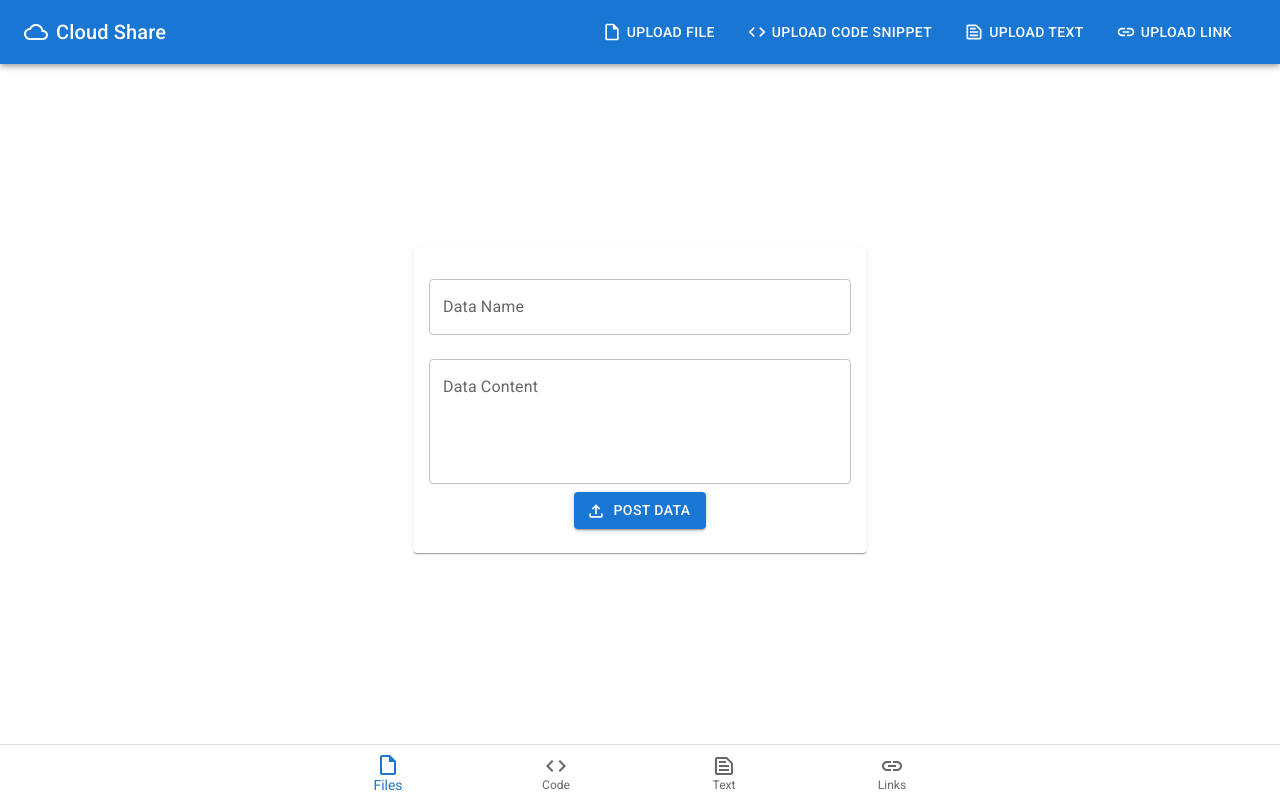
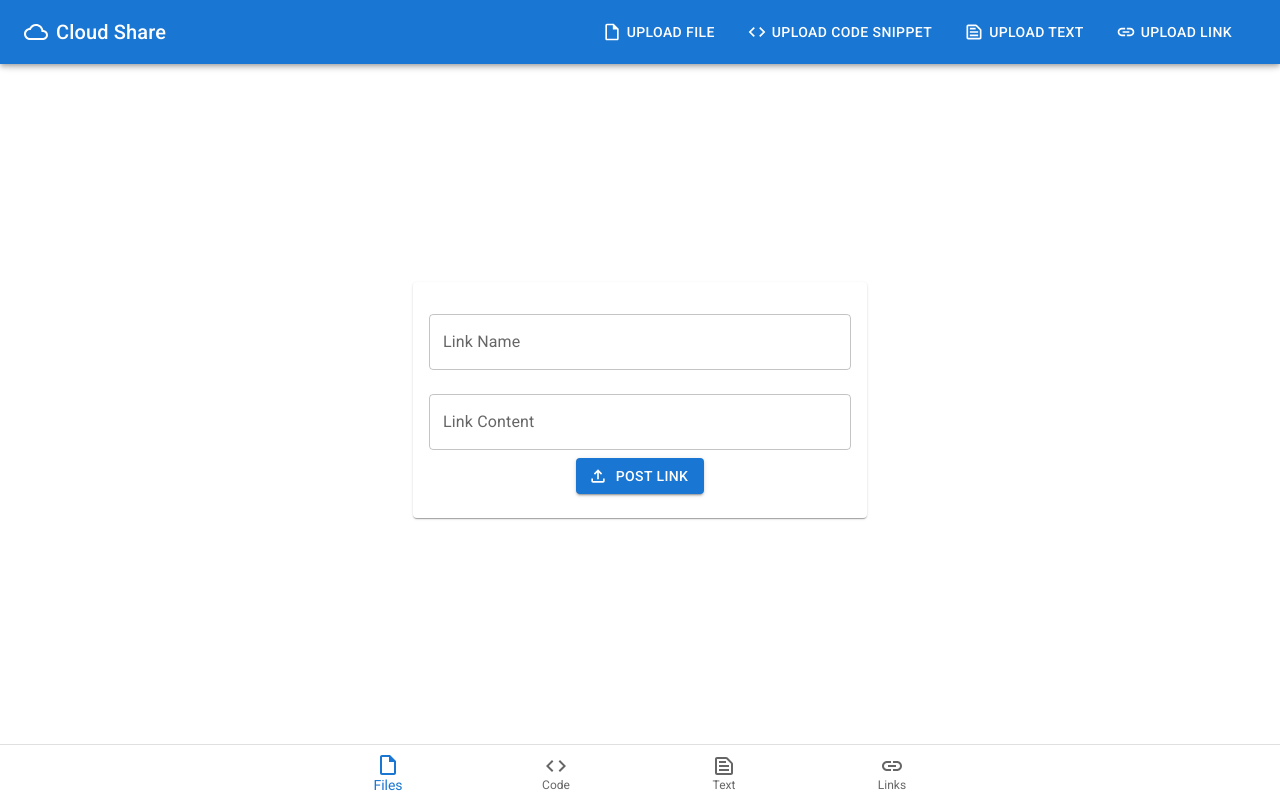
Before and after one commit to skfeat177/yahya-cloud-app, a React (Create React App) app: page /upload-text in a window 1280 px wide. Built offline with nearby package versions, Linux system fonts and the light colour scheme.

Commit message:
Update UploadText.js

```diff
--- a/src/pages/UploadText.js
+++ b/src/pages/UploadText.js
@@ -24,13 +24,13 @@ function UploadText() {
       await new Promise(resolve => setTimeout(resolve, 2000));
 
       // Assuming you want to send the dataName and dataContent as query parameters
-      const queryParams = `?dataName=${dataName}&dataContent=${dataContent}dataType=text`;
+      const queryParams = `?dataName=${dataName}&dataType=link`;
 
       // Perform the POST request
       const response = await fetch(`https://quick-share-cors.vercel.app/postdata${queryParams}`, {
         method: 'POST',
         // Assuming 'link' is a variable containing the link you want to send in the request body
-        body: JSON.stringify({ link: 'null' }),
+        body: JSON.stringify({ link: dataContent }),
         headers: {
           'Content-Type': 'application/json'
         }
@@ -38,10 +38,10 @@ function UploadText() {
 
       if (response.ok) {
         setAlertSeverity('success');
-        setAlertMessage('Data posted successfully.');
+        setAlertMessage('Link Uploaded successfully.');
       } else {
         setAlertSeverity('error');
-        setAlertMessage('Unexcepted Error Occured.');
+        setAlertMessage('Unexcepted Error Occured');
       }
     } catch (error) {
       setAlertSeverity('error');
@@ -62,11 +62,12 @@ function UploadText() {
       justifyContent="center"
       alignItems="center"
       minHeight="100vh"
+      sx={{marginInline:"15px"}}
     >
       <Card>
         <CardContent>
           <TextField
-            label="Data Name"
+            label="Link Name"
             variant="outlined"
             fullWidth
             margin="normal"
@@ -74,11 +75,9 @@ function UploadText() {
             onChange={(e) => setDataName(e.target.value)}
           />
           <TextField
-            label="Data Content"
+            label="Link Content"
             variant="outlined"
             fullWidth
-            multiline  // Preserves newlines and spaces
-            rows={4}
             margin="normal"
             value={dataContent}
             onChange={(e) => setDataContent(e.target.value)}
@@ -92,14 +91,14 @@ function UploadText() {
               variant="contained"
               startIcon={<FileUploadOutlined />}
             >
-              <span>Post Data</span>
+              <span>Post Link</span>
             </LoadingButton>
           </Box>
         </CardContent>
       </Card>
-      <Snackbar anchorOrigin={{ vertical: 'bottom', horizontal: 'center' }} open={alertOpen} autoHideDuration={500} onClose={() => setAlertOpen(false)}>
-        <MuiAlert severity={alertSeverity}
-          elevation={6}
+      <Snackbar anchorOrigin={{ vertical: 'top', horizontal: 'center' }} open={alertOpen} autoHideDuration={1000} onClose={() => setAlertOpen(false)}   sx={{marginTop:10}}>
+      <MuiAlert severity={alertSeverity}
+         elevation={6}
           variant="filled"
           onClose={() => setAlertOpen(false)}
           sx={{ width: '100%' }}>
```
